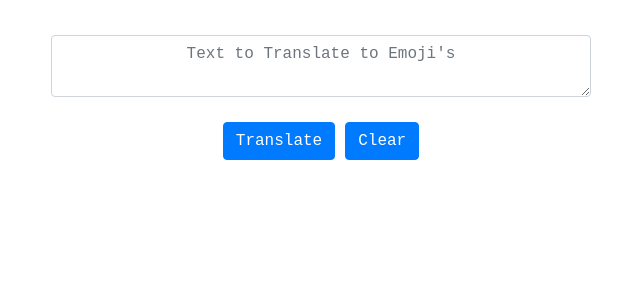
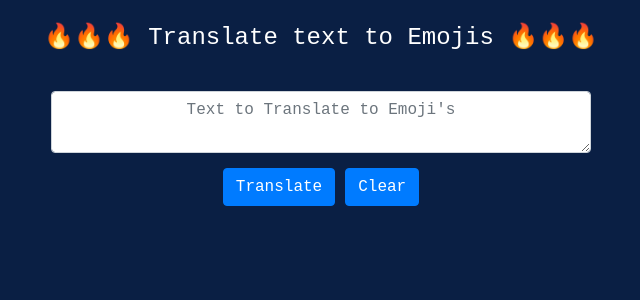
Before and after one commit to MikevPeeren/emoji-translator, a React (Create React App) app: page / in a window 1280 px wide. Shown: the top 300 px of the page, without its empty margins (319-959 px from the left). Built offline with nearby package versions, Linux system fonts and the light colour scheme.

Commit message:
Adjustment to Layout

```diff
--- a/src/App.scss
+++ b/src/App.scss
@@ -1,10 +1,11 @@
 /* Defining the Body Color */
 body {
-  background: #ffffff !important;
+  background: #0a1f44 !important;
   font-family: 'Courier New', Courier, monospace !important;
 }
 
 .header-text {
+  margin: 20px;
   font-size: 24px;
   text-align: center;
   color: #fff;
--- a/src/App.tsx
+++ b/src/App.tsx
@@ -5,7 +5,7 @@ import React from 'react';
 import './App.scss';
 
 // Constants
-// import { headerText } from './constants/general';
+import { headerText } from './constants/general';
 
 import EmojiTranslator from './components/emojiTranslator';
 
@@ -14,13 +14,13 @@ const App = () => {
     <div className="App">
       <header className="header-text">
         <p>
-          {/* <span role="img" aria-label="on-fire">
+          <span role="img" aria-label="on-fire">
             🔥🔥🔥
           </span>
           {headerText}
           <span role="img" aria-label="on-fire">
             🔥🔥🔥
-          </span> */}
+          </span>
         </p>
       </header>
       <EmojiTranslator></EmojiTranslator>
--- a/src/components/emojiTranslator.scss
+++ b/src/components/emojiTranslator.scss
@@ -4,12 +4,13 @@
 }
 
 .text-output {
+  color: white;
+  margin-top: 20px;
   text-align: center;
 }
 
 .buttons {
   text-align: center;
-  margin: 10px;
 
   &__translate {
     margin: 5px;
--- a/src/components/emojiTranslator.tsx
+++ b/src/components/emojiTranslator.tsx
@@ -153,7 +153,7 @@ const EmojiTranslator = () => {
       </Row>
 
       <Row>
-        <Col className="output-text" sm="12" md={{ size: 6, offset: 3 }}>
+        <Col className="text-output" sm="12" md={{ size: 6, offset: 3 }}>
           {outputText}
         </Col>
       </Row>
--- a/src/constants/general.ts
+++ b/src/constants/general.ts
@@ -1,4 +1,4 @@
-export const headerText = ' Translate text to Emojis !! ';
+export const headerText = ' Translate text to Emojis ';
 
 export const translate = 'Translate';
 export const clear = 'Clear';
```
